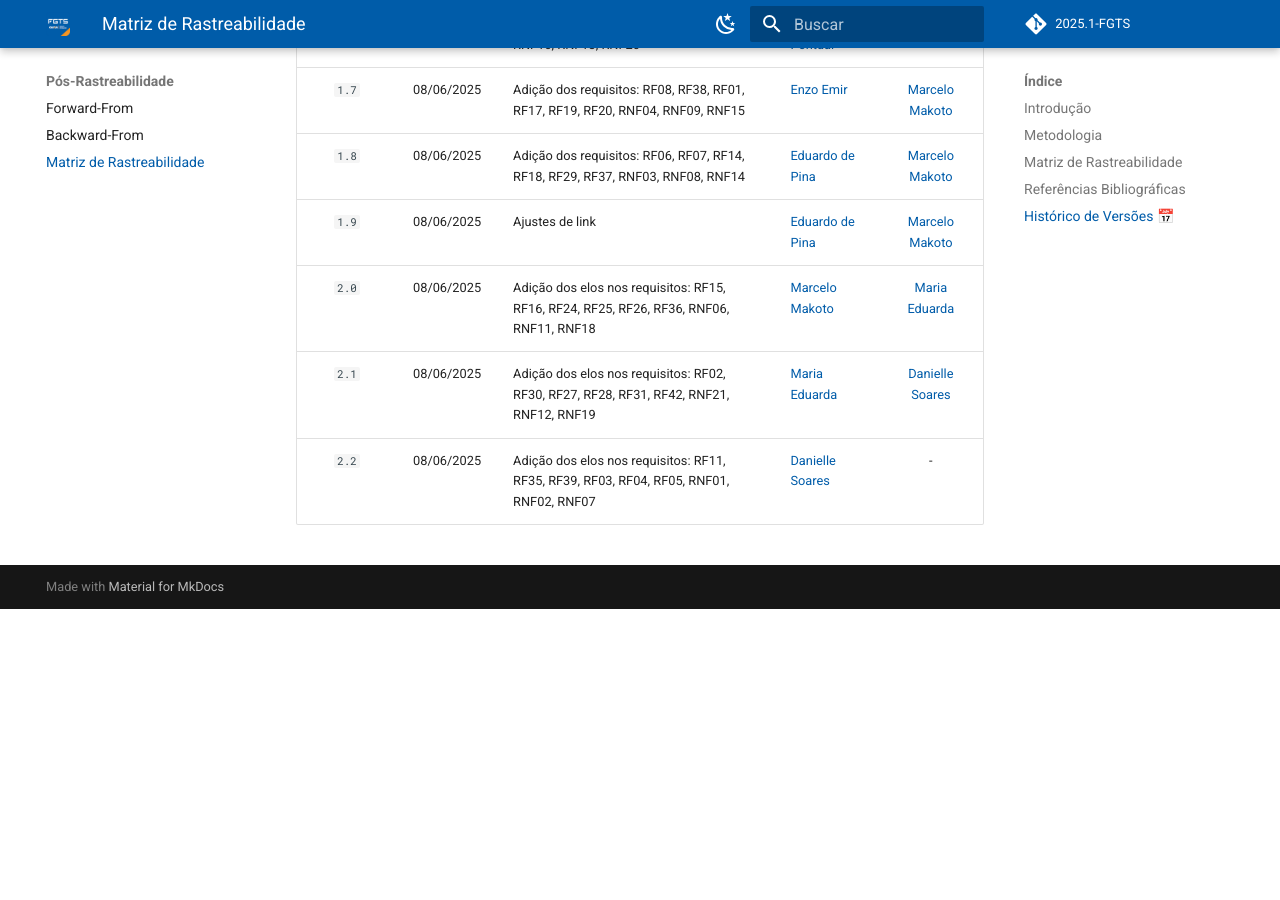
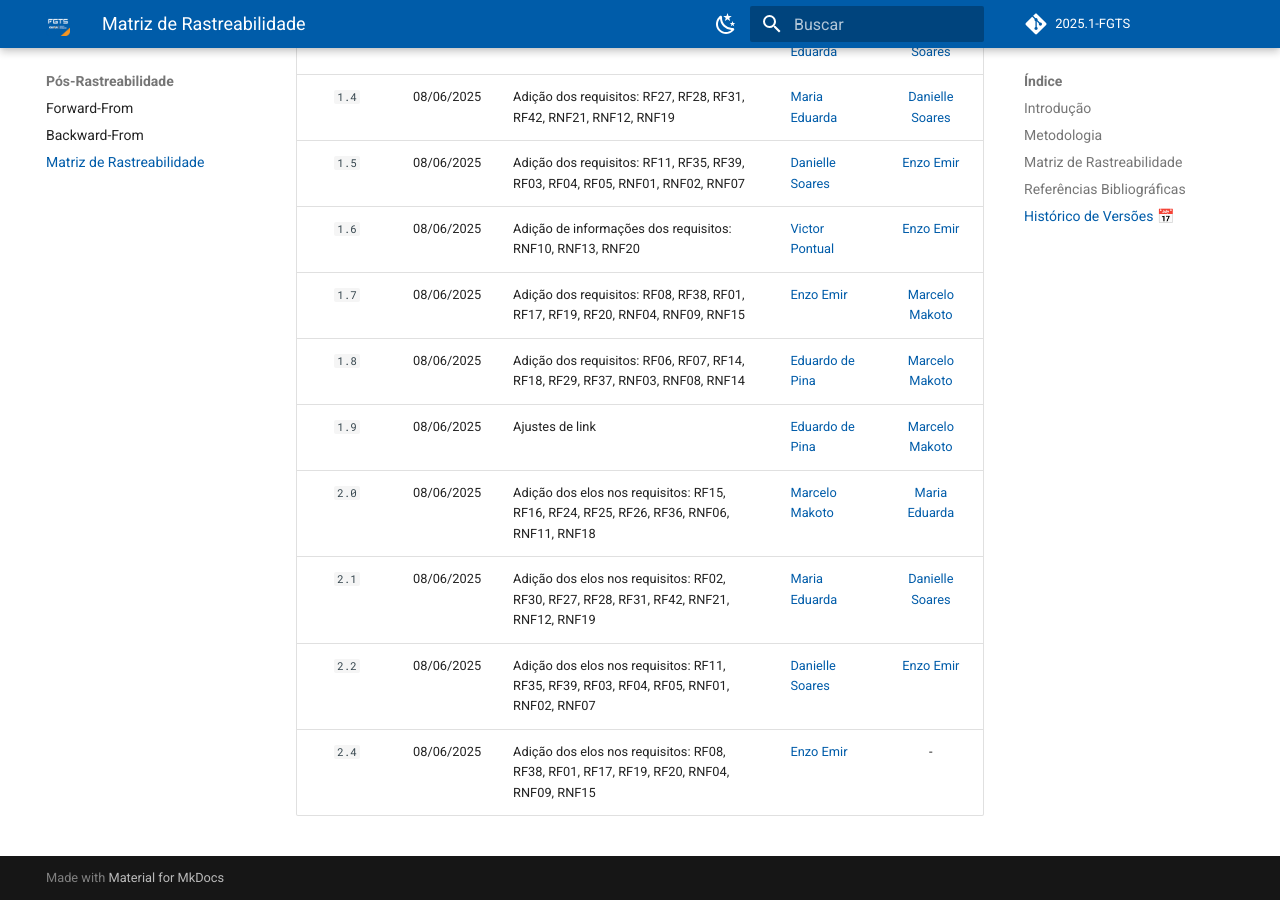
Before and after one commit to eduardodpms/REQ-FGTS, an MkDocs documentation site: the page built from docs/Pos-Rastreabilidade/Matriz-Rastreabilidade.md, in a window 1280 px wide and 900 px high, scrolled down 12149 px. Built offline with MkDocs 1.6.1 and Material for MkDocs 9.7.7, drawn with Linux system fonts in a browser that asks for light colours; comment, search, counter and statistics services are not loaded; before the commit the page ends 12758 px from its top, so only the background shows below that.

Commit message:
Update Matriz-Rastreabilidade.md

```diff
--- a/docs/Pos-Rastreabilidade/Matriz-Rastreabilidade.md
+++ b/docs/Pos-Rastreabilidade/Matriz-Rastreabilidade.md
@@ -93,7 +93,7 @@ A Tabela 2 a seguir mostra a matriz de rastreabilidade desenvolvida.
             <a href="https://requisitos-de-software.github.io/2025.1-FGTS/Modelagem-I/Lexicos/#l12">L12</a>,
             <a href="https://requisitos-de-software.github.io/2025.1-FGTS/Modelagem-I/Lexicos/#l13">L13</a>
         </td>
-        <td align="center">-</td>
+        <td align="center"><a href = https://requisitos-de-software.github.io/2025.1-FGTS/Pos-Rastreabilidade/Forward-From/#e49-rastrebilidade-forward-from-do-requisito-rf01>Elos Forward-From</a><br><a href = https://requisitos-de-software.github.io/2025.1-FGTS/Pos-Rastreabilidade/Backward-From/#e31-rastreabilidade-backward-from-do-requisito-rf01>Elos Backward-From</a></td>
         <td align="center"><a href="https://github.com/EnzoEmir">Enzo Emir</a></td>
     </tr>
     <tr>
@@ -174,7 +174,7 @@ A Tabela 2 a seguir mostra a matriz de rastreabilidade desenvolvida.
         <td align="center">
             <a href="https://requisitos-de-software.github.io/2025.1-FGTS/Modelagem-II/Historias-De-Usuario/#h01">H01</a>
         </td>
-        <td align="center">-</td>
+        <td align="center"><a href = https://requisitos-de-software.github.io/2025.1-FGTS/Pos-Rastreabilidade/Forward-From/#e47-rastrebilidade-forward-from-do-requisito-rf08>Elos Forward-From</a><br><a href = https://requisitos-de-software.github.io/2025.1-FGTS/Pos-Rastreabilidade/Backward-From/#e29-rastreabilidade-backward-from-do-requisito-rf08>Elos Backward-From</a></td>
         <td align="center"><a href="https://github.com/EnzoEmir">Enzo Emir</a></td>
     </tr>
     <tr>
@@ -274,7 +274,7 @@ A Tabela 2 a seguir mostra a matriz de rastreabilidade desenvolvida.
         <td align="center">
             <a href="https://requisitos-de-software.github.io/2025.1-FGTS/Modelagem-II/Historias-De-Usuario/#h04">H04</a>
         </td>
-        <td align="center">-</td>
+        <td align="center"><a href = https://requisitos-de-software.github.io/2025.1-FGTS/Pos-Rastreabilidade/Forward-From/#e50-rastrebilidade-forward-from-do-requisito-rf17>Elos Forward-From</a><br><a href = https://requisitos-de-software.github.io/2025.1-FGTS/Pos-Rastreabilidade/Backward-From/#e32-rastreabilidade-backward-from-do-requisito-rf17>Elos Backward-From</a></td>
         <td align="center"><a href="https://github.com/EnzoEmir">Enzo Emir</a></td>
     </tr>
     <tr>
@@ -304,7 +304,7 @@ A Tabela 2 a seguir mostra a matriz de rastreabilidade desenvolvida.
         <td align="center">
             <a href="https://requisitos-de-software.github.io/2025.1-FGTS/Modelagem-II/Historias-De-Usuario/#h05">H05</a>
         </td>
-        <td align="center">-</td>
+        <td align="center"><a href = https://requisitos-de-software.github.io/2025.1-FGTS/Pos-Rastreabilidade/Forward-From/#e51-rastrebilidade-forward-from-do-requisito-rf19>Elos Forward-From</a><br><a href = https://requisitos-de-software.github.io/2025.1-FGTS/Pos-Rastreabilidade/Backward-From/#e33-rastreabilidade-backward-from-do-requisito-rf19>Elos Backward-From</a></td>
         <td align="center"><a href="https://github.com/EnzoEmir">Enzo Emir</a></td>
     </tr>
     <tr>
@@ -318,7 +318,7 @@ A Tabela 2 a seguir mostra a matriz de rastreabilidade desenvolvida.
         <td align="center">
             <a href="https://requisitos-de-software.github.io/2025.1-FGTS/Modelagem-II/Historias-De-Usuario/#h06">H06</a>
         </td>
-        <td align="center">-</td>
+        <td align="center"><a href =https://requisitos-de-software.github.io/2025.1-FGTS/Pos-Rastreabilidade/Forward-From/#e52-rastrebilidade-forward-from-do-requisito-rf20>Elos Forward-From</a><br><a href = https://requisitos-de-software.github.io/2025.1-FGTS/Pos-Rastreabilidade/Backward-From/#e34-rastreabilidade-backward-from-do-requisito-rf20>Elos Backward-From</a></td>
         <td align="center"><a href="https://github.com/EnzoEmir">Enzo Emir</a></td>
     </tr>
     <tr>
@@ -509,7 +509,7 @@ A Tabela 2 a seguir mostra a matriz de rastreabilidade desenvolvida.
         <td align="center">
             <a href="https://requisitos-de-software.github.io/2025.1-FGTS/Modelagem-II/Historias-De-Usuario/#h02">H02</a>
         </td>
-        <td align="center">-</td>
+        <td align="center"><a href = https://requisitos-de-software.github.io/2025.1-FGTS/Pos-Rastreabilidade/Forward-From/#e48-rastrebilidade-forward-from-do-requisito-rf38>Elos Forward-From</a><br><a href = https://requisitos-de-software.github.io/2025.1-FGTS/Pos-Rastreabilidade/Backward-From/#e30-rastreabilidade-backward-from-do-requisito-rf38>Elos Backward-From</a></td>
         <td align="center"><a href="https://github.com/EnzoEmir">Enzo Emir</a></td>
     </tr>
     <tr>
@@ -610,7 +610,7 @@ A Tabela 2 a seguir mostra a matriz de rastreabilidade desenvolvida.
     <td align="center">
         <a href="https://requisitos-de-software.github.io/2025.1-FGTS/Modelagem-II/NFR-Framework/#CE09">Cartão de Especificação 9</a>
     </td>
-    <td align="center">-</td>
+    <td align="center"><a href = https://requisitos-de-software.github.io/2025.1-FGTS/Pos-Rastreabilidade/Forward-From/#e53-rastrebilidade-forward-from-do-requisito-rnf04>Elos Forward-From</a><br><a href = https://requisitos-de-software.github.io/2025.1-FGTS/Pos-Rastreabilidade/Backward-From/#e35-rastreabilidade-backward-from-do-requisito-rnf04>Elos Backward-From</a></td>
     <td align="center"><a href="https://github.com/EnzoEmir">Enzo Emir</a></td>
 </tr>
 <tr>
@@ -667,7 +667,7 @@ A Tabela 2 a seguir mostra a matriz de rastreabilidade desenvolvida.
     <td align="center">
         <a href="https://requisitos-de-software.github.io/2025.1-FGTS/Modelagem-II/NFR-Framework/#CE10">Cartão de Especificação 10</a>
     </td>
-    <td align="center">-</td>
+    <td align="center"><a href = https://requisitos-de-software.github.io/2025.1-FGTS/Pos-Rastreabilidade/Forward-From/#e54-rastrebilidade-forward-from-do-requisito-rnf09>Elos Forward-From</a><br><a href = https://requisitos-de-software.github.io/2025.1-FGTS/Pos-Rastreabilidade/Backward-From/#e36-rastreabilidade-backward-from-do-requisito-rnf09>Elos Backward-From</a></td>
     <td align="center"><a href="https://github.com/EnzoEmir">Enzo Emir</a></td>
 </tr>
 <tr>
@@ -731,7 +731,7 @@ A Tabela 2 a seguir mostra a matriz de rastreabilidade desenvolvida.
     <td align="center">
         <a href="https://requisitos-de-software.github.io/2025.1-FGTS/Modelagem-II/NFR-Framework/#CE11">Cartão de Especificação 11</a>
     </td>
-    <td align="center">-</td>
+    <td align="center"><a href = https://requisitos-de-software.github.io/2025.1-FGTS/Pos-Rastreabilidade/Forward-From/#e55-rastrebilidade-forward-from-do-requisito-rnf15>Elos Forward-From</a><br><a href = https://requisitos-de-software.github.io/2025.1-FGTS/Pos-Rastreabilidade/Backward-From/#e37-rastreabilidade-backward-from-do-requisito-rnf15>Elos Backward-From</a></td>
     <td align="center"><a href="https://github.com/EnzoEmir">Enzo Emir</a></td>
 </tr>
 <tr>
@@ -838,4 +838,5 @@ A Tabela 2 a seguir mostra a matriz de rastreabilidade desenvolvida.
 |  `1.9`   | 08/06/2025 | Ajustes de link | [Eduardo de Pina](https://github.com/eduardodpms)   | [Marcelo Makoto](https://github.com/MM4k) |
 |  `2.0`   | 08/06/2025 | Adição dos elos nos requisitos: RF15, RF16, RF24, RF25, RF26, RF36, RNF06, RNF11, RNF18 | [Marcelo Makoto](https://github.com/MM4k)   | [Maria Eduarda](https://github.com/dudaa28) |
 |  `2.1`   | 08/06/2025 | Adição dos elos nos requisitos: RF02, RF30, RF27, RF28, RF31, RF42, RNF21, RNF12, RNF19 | [Maria Eduarda](https://github.com/dudaa28)   | [Danielle Soares](https://github.com/danielle-soaress)  |
-|  `2.2`   | 08/06/2025 | Adição dos elos nos requisitos: RF11, RF35, RF39, RF03, RF04, RF05, RNF01, RNF02, RNF07 | [Danielle Soares](https://github.com/danielle-soaress)  | - |
+|  `2.2`   | 08/06/2025 | Adição dos elos nos requisitos: RF11, RF35, RF39, RF03, RF04, RF05, RNF01, RNF02, RNF07 | [Danielle Soares](https://github.com/danielle-soaress)  | [Enzo Emir](https://github.com/EnzoEmir) |
+|  `2.4`   | 08/06/2025 | Adição dos elos nos requisitos: RF08, RF38, RF01, RF17, RF19, RF20, RNF04, RNF09, RNF15 | [Enzo Emir](https://github.com/EnzoEmir)  | - |
```
